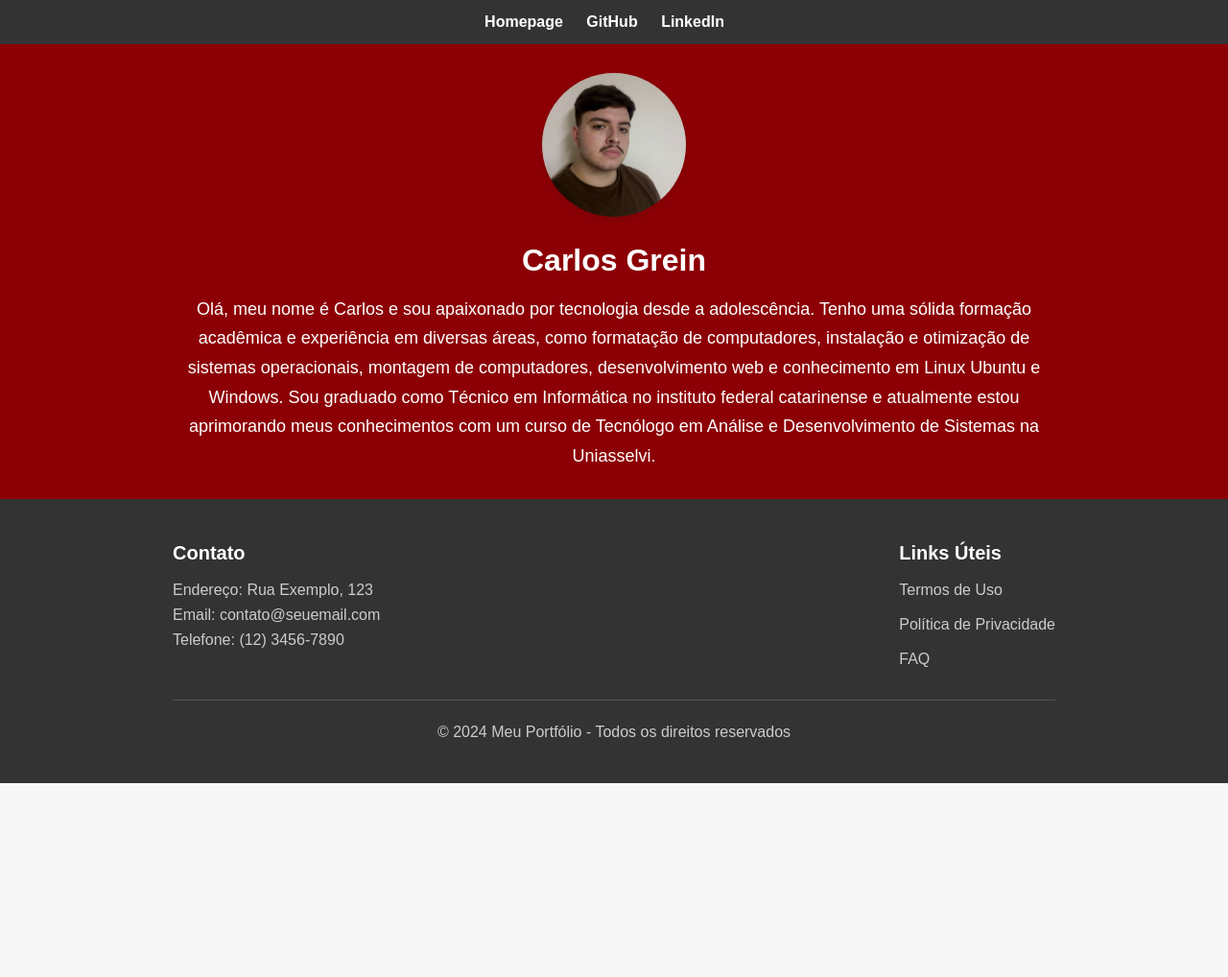
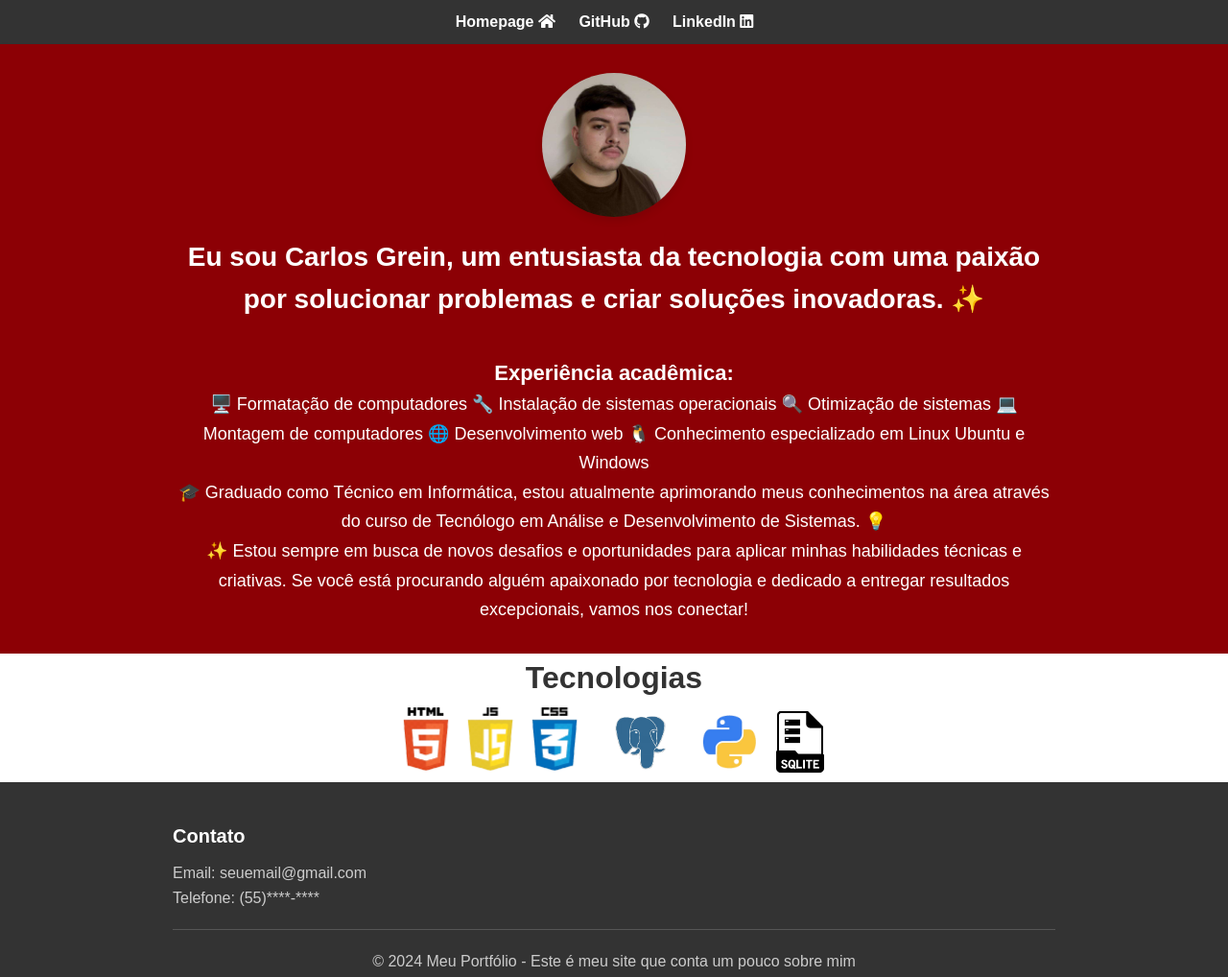
Before and after one commit to virgula-web/portifolio, a plain HTML site: page index.html in a window 1280 px wide. Shown: the whole page at 96% size. Before the commit the page ends 816 px from the top, so only its background shows below. Drawn offline with Linux system fonts and the light colour scheme.

Commit message:
atualização da pagina toda atualização da pagina toda

```diff
--- a/index.html
+++ b/index.html
@@ -4,15 +4,16 @@
     <meta charset="UTF-8">
     <meta name="viewport" content="width=device-width, initial-scale=1.0">
     <title>About Us - Meu Portfólio</title>
-    <link rel="stylesheet" href="style.css">
+    <link rel="stylesheet" href="/style/style.css">
+    <link rel="stylesheet" href="https://cdnjs.cloudflare.com/ajax/libs/font-awesome/5.15.4/css/all.min.css">
 </head>
 <body>
     <header>
         <nav class="menu">
             <ul>
-                <li><a href="index.html">Homepage</a></li>
-                <li><a href="https://github.com/virgula-web">GitHub</a></li>
-                <li><a href="https://www.linkedin.com/in/carlos-grein-duffeck-santos/">LinkedIn</a></li>
+                <li><a class="underline-hover" href="index.html" ><img src="/img/" alt="">Homepage <i class="fas fa-home"></i></a></li>
+                <li><a class="underline-hover" href="https://github.com/virgula-web" >GitHub <i class="fab fa-github"></i></a></li>
+                <li><a class="underline-hover" href="https://www.linkedin.com/in/carlos-grein-duffeck-santos/">LinkedIn <i class="fab fa-linkedin"></i></a></li>
             </ul>
         </nav>
     </header>
@@ -20,14 +21,29 @@
         <section class="about">
             <div class="container">
                 <div class="profile-circle"></div>
-                <h2>Carlos Grein</h2>
-                <p>Olá, meu nome é Carlos e sou apaixonado por tecnologia desde a adolescência. Tenho uma sólida formação acadêmica e experiência em diversas áreas, como formatação de computadores, instalação e otimização de sistemas operacionais, montagem de computadores, desenvolvimento web e conhecimento em Linux Ubuntu e Windows.
-                    Sou graduado como Técnico em Informática no instituto federal catarinense e atualmente estou aprimorando meus conhecimentos com um curso de Tecnólogo em Análise e Desenvolvimento de Sistemas na Uniasselvi.
+                <h2>Eu sou Carlos Grein, um entusiasta da tecnologia com uma paixão por solucionar problemas e criar soluções inovadoras. ✨</h2>
+                <br>
+                <h3>Experiência acadêmica:</h3>
+                <p>🖥️ Formatação de computadores
+                     🔧 Instalação de sistemas operacionais 🔍 Otimização de sistemas 💻 Montagem de computadores 🌐 Desenvolvimento web 🐧 Conhecimento especializado em Linux Ubuntu e Windows
+                </p>
+                <p>🎓 Graduado como Técnico em Informática, estou atualmente aprimorando meus conhecimentos na área através do curso de Tecnólogo em Análise e Desenvolvimento de Sistemas. 💡
+                </p>
+                <p>
+                ✨ Estou sempre em busca de novos desafios e oportunidades para aplicar minhas habilidades técnicas e criativas. Se você está procurando alguém apaixonado por tecnologia e dedicado a entregar resultados excepcionais, vamos nos conectar!
                 </p>
             </div>
         </section>
     </main>
 
+
+    <div class="tecnologia">
+        <h1>Tecnologias</h1>
+        <img id="tec" src="/img/fullr.png" alt="html - css - js">
+        <img id="tec1" src="/img/pgsqlr.png" alt="sql">
+        <img id="tec2" src="/img/python_teste.png" alt="python">
+        <img id="tec2" src="/img/sqlite.png" alt="python">
+    </div>
 
 
     <footer>
@@ -35,26 +51,17 @@
             <div class="footer-content">
                 <div class="footer-info">
                     <h3>Contato</h3>
-                    <p>Endereço: Rua Exemplo, 123</p>
-                    <p>Email: contato@seuemail.com</p>
-                    <p>Telefone: (12) 3456-7890</p>
-                </div>
-                <div class="footer-links">
-                    <h3>Links Úteis</h3>
-                    <ul>
-                        <li><a href="#">Termos de Uso</a></li>
-                        <li><a href="#">Política de Privacidade</a></li>
-                        <li><a href="#">FAQ</a></li>
-                    </ul>
+                    <p>Email: seuemail@gmail.com</p>
+                    <p>Telefone: (55)****-****</p>
                 </div>
             </div>
             <div class="footer-bottom">
-                <p>&copy; 2024 Meu Portfólio - Todos os direitos reservados</p>
+                <p>&copy; 2024 Meu Portfólio - Este é meu site que conta um pouco sobre mim</p>
             </div>
         </div>
     </footer>
 
 <button id="btnTop" onclick="topFunction()" title="Voltar para o Topo">Topo</button>
-    <script src="script.js"></script>
+    <script src="/js/script.js"></script>
 </body>
 </html>
--- /dev/null
+++ b/js/script.js
@@ -0,0 +1,50 @@
+// Exemplo de JavaScript para interação com a página
+document.addEventListener('DOMContentLoaded', function() {
+    // Exemplo de alerta ao carregar a página
+    alert('Bem-vindo à página ao meu portfólio!');
+});
+
+
+// Mostrar o botão quando o usuário rolar para baixo 20px da parte superior da página
+window.onscroll = function() {scrollFunction()};
+
+function scrollFunction() {
+    if (document.body.scrollTop > 20 || document.documentElement.scrollTop > 20) {
+        document.getElementById("btnTop").style.display = "block";
+    } else {
+        document.getElementById("btnTop").style.display = "none";
+    }
+}
+
+// Rolar suavemente para o topo quando o botão for clicado
+function topFunction() {
+    document.body.scrollTop = 0; // Para browsers Safari
+    document.documentElement.scrollTop = 0; // Para outros browsers
+}
+
+
+
+
+// Função para checar quando a seção está visível na tela
+function isElementInViewport(el) {
+    var rect = el.getBoundingClientRect();
+    return (
+      rect.top >= 0 &&
+      rect.left >= 0 &&
+      rect.bottom <= (window.innerHeight || document.documentElement.clientHeight) &&
+      rect.right <= (window.innerWidth || document.documentElement.clientWidth)
+    );
+  }
+
+  // Função para adicionar a classe .show quando a seção está visível
+  function showOnScroll() {
+    var elements = document.querySelectorAll('.tecnologia');
+    elements.forEach(function(element) {
+      if (isElementInViewport(element)) {
+        element.classList.add('show');
+      }
+    });
+  }
+
+  // Evento de scroll para checar quando a seção está visível
+  window.addEventListener('scroll', showOnScroll);
--- /dev/null
+++ b/style/style.css
@@ -0,0 +1,243 @@
+
+* {
+    margin: 0;
+    padding: 0;
+    box-sizing: border-box;
+}
+
+
+body {
+    font-family: Arial, sans-serif;
+    background-color: #f7f7f7;
+    color: #333;
+    line-height: 1.6;
+    margin: 0;
+    padding: 0;
+    display: flex;
+    flex-direction: column;
+    min-height: 100vh; /* Mantém o corpo da página com pelo menos 100% da altura da janela visível */
+}
+
+header {
+    background-color: #333;
+    color: #fff;
+    padding: 10px 20px;
+}
+
+.menu {
+    display: flex;
+    justify-content: center;
+    align-items: center;
+}
+.menu ul {
+    list-style-type: none;
+    margin: 0;
+    padding: 0;
+}
+.menu ul li {
+    display: inline;
+    margin-right: 20px;
+}
+.menu ul li a {
+    color: #fff;
+    text-decoration: none;
+    font-weight: bold;
+    font-size: 16px;
+}
+.menu ul li a:hover {
+    color: #8c0005;
+}
+
+
+.about {
+    background-color: #8c0005;
+    padding: 30px ;
+    box-shadow: 0 2px 4px rgba(0,0,0,0.1);
+    text-align: center;
+}
+
+.about h2 {color: white;
+    font-size: 28px;
+    margin-bottom: 10px;
+
+}
+
+.about p {
+    color:white;
+    font-size: 18px;
+    line-height: 1.7;
+
+}
+
+.about h3 {
+    color: white;
+    font-size: 22px;
+
+}
+
+
+
+.profile-circle {
+    width: 150px;
+    height: 150px;
+    border-radius: 50%;
+    background-image: url('/img/me.jpg');
+    background-size: cover;
+    background-position: center;
+    margin: 0 auto 20px;
+    box-shadow: 0 4px 8px rgba(0, 0, 0, 0.1);
+}
+
+#btnTop {
+    display: none;
+    position: fixed;
+    bottom: 20px;
+    right: 20px;
+    z-index: 99;
+    background-color: #333;
+    color: white;
+    border: none;
+    border-radius: 5px;
+    padding: 10px 20px;
+    cursor: pointer;
+}
+
+#btnTop:hover {
+    background-color: #555;
+}
+/*
+.tecnologia {
+    text-align: center;
+    margin: 0;
+    background-color: white;
+}
+
+*/
+#tec {
+    width: 200px; /* 50% do tamanho original */
+    height: auto; /* Mantém a proporção original */
+}
+
+#tec1 {
+    width: 105px; /* 50% do tamanho original */
+    height: auto; /* Mantém a proporção original */
+}
+
+#tec2 {
+    width: 70px; /* 50% do tamanho original */
+    height: auto; /* Mantém a proporção original */
+}
+
+
+.tecnologia {
+    text-align: center;
+    margin: 0;
+    background-color: white;
+    opacity: 0; /* Começa com opacidade 0 para esconder os elementos */
+    transform: translateY(20px); /* Inicialmente, move para baixo 20px */
+    transition: opacity 0.6s ease, transform 0.6s ease; /* Transição suave */
+}
+
+.tec-img {
+    width: 200px; /* 50% do tamanho original */
+    height: auto; /* Mantém a proporção original */
+    margin: 10px;
+}
+
+.tecnologia.show {
+    opacity: 1; /* Quando a classe .show é adicionada, os elementos aparecem */
+    transform: translateY(0); /* E volta à posição original */
+}
+
+
+
+.wrapper {
+    flex: 1; /* Faz com que a wrapper ocupe todo o espaço vertical restante */
+}
+
+.container {
+    max-width: 960px;
+    margin: 0 auto;
+    padding: 0 20px;
+}
+
+footer {
+    background-color: #333;
+    color: #fff;
+    padding: 40px 20px;
+    margin-top: auto; /* Empurra o footer para o final da página */
+    width: 100%;
+}
+
+.footer-content {
+    display: flex;
+    justify-content: space-between;
+    align-items: flex-start;
+    max-width: 960px;
+    margin: 0 auto;
+}
+
+.footer-info h3,
+.footer-links h3 {
+    color: #fff;
+    font-size: 20px;
+    margin-bottom: 10px;
+}
+
+.footer-info p,
+.footer-links ul {
+    color: #ccc;
+}
+
+.footer-links ul {
+    list-style-type: none;
+    padding: 0;
+}
+
+.footer-links ul li {
+    margin-bottom: 10px;
+}
+
+.footer-links ul li a {
+    color: #ccc;
+    text-decoration: none;
+
+}
+
+.footer-links ul li a:hover {
+    color: #8c0005;
+}
+
+.footer-bottom {
+    margin-top: 20px;
+    border-top: 1px solid #555;
+    padding-top: 20px;
+    text-align: center;
+    color: #ccc;
+}
+
+
+
+.underline-hover {
+    position: relative;
+    text-decoration: none;
+    color: #333; /* Cor do texto normal */
+  }
+
+  .underline-hover::after {
+    content: '';
+    position: absolute;
+    width: 100%;
+    height: 2px; /* Altura da linha */
+    bottom: -2px; /* Posição da linha em relação ao texto */
+    left: 0;
+    background-color: white; /* Cor da linha */
+    visibility: hidden;
+    transform: scaleX(0);
+    transition: all 0.3s ease-in-out;
+  }
+
+  .underline-hover:hover::after {
+    visibility: visible;
+    transform: scaleX(1);
+  }
```
Also changed, not shown: img/0a0b8c56-1326-4e66-80cd-7912fb067818.jpg (added), img/211904_social_github_icon.png (added), img/211910_social_linkedin_icon.png (added), img/fullr.png (added), img/istockphoto-1481675989-1024x1024-transformed.jpeg (added), img/me.jpg (added), img/pgsqlr.png (added), img/python_teste.png (added), img/pythonr.png (added), img/sqlite.png (added), 1 other file.
